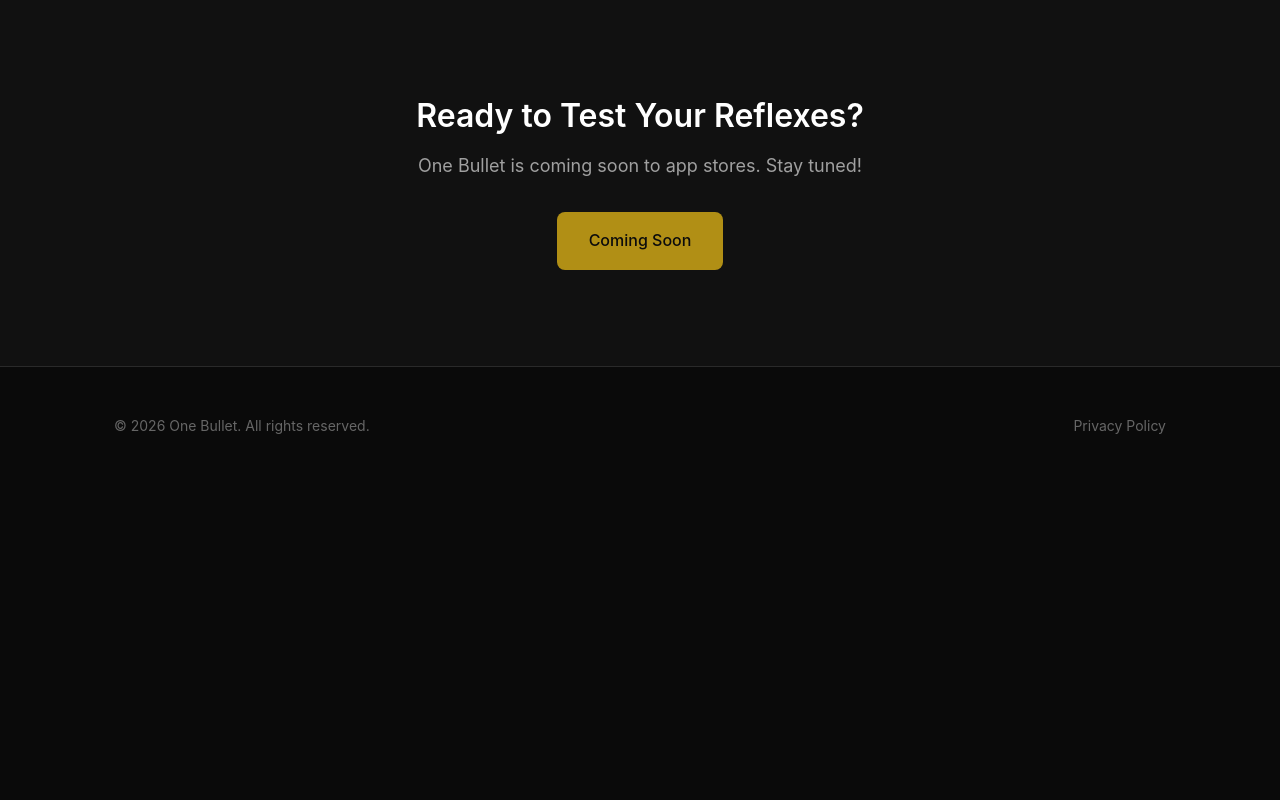
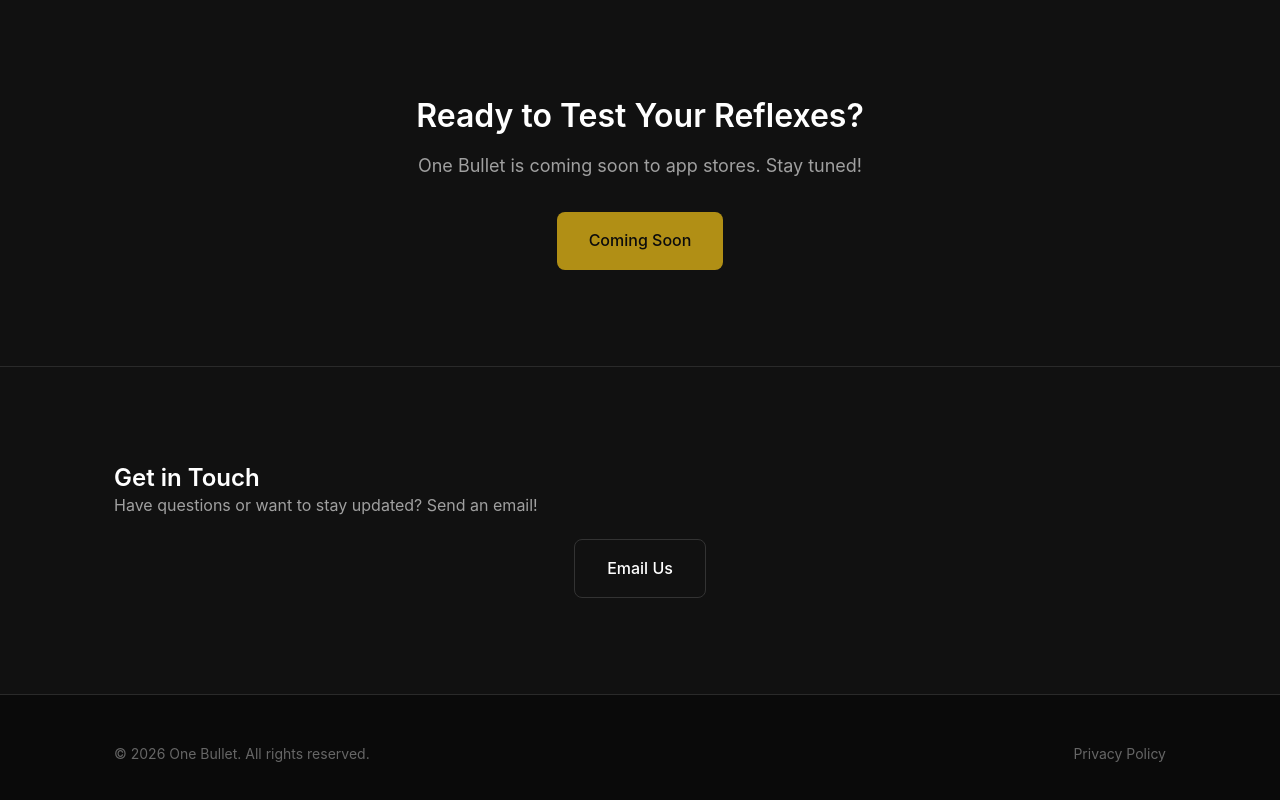
Before and after one commit to AliAhmed-004/one-bullet-site, a plain HTML site: page index.html in a window 1280 px wide. Shown: the part 3106-3906 px from the top of the page. Before the commit the page ends 3591 px from the top, so only its background shows below. Drawn offline with Linux system fonts and the light colour scheme.

Commit message:
feat: Add contact section with email link for user inquiries

```diff
--- a/index.html
+++ b/index.html
@@ -280,6 +280,21 @@
         </div>
     </section>
 
+    <!-- Contact Section -->
+    <section class="contact-section section" style="background-color: var(--color-surface); border-top: 1px solid var(--color-border);">
+        <div class="container">
+            <h2 class="contact-section__title">Get in Touch</h2>
+            <p class="contact-section__description">
+                Have questions or want to stay updated? Send an email!
+            </p>
+            <!-- spacer -->
+             <div style="height: 20px;"></div>
+            <div class="flex justify-center gap-md flex-wrap">
+                <a href="mailto:ali.the.ahmed18@gmail.com" class="btn btn--secondary">Email Us</a>
+            </div>
+        </div>
+    </section>
+
     <!-- ========================================
          Footer
          ======================================== -->
```
